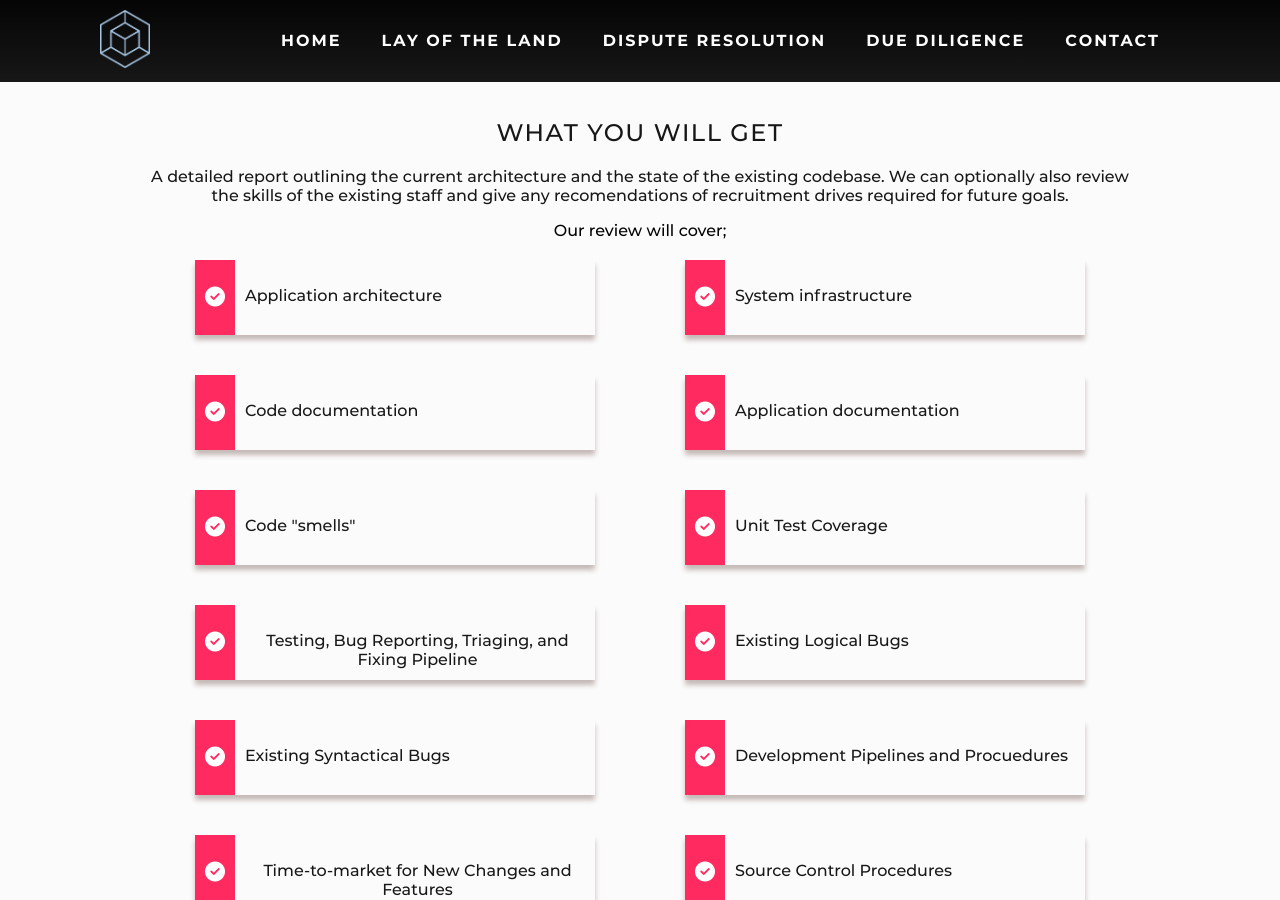
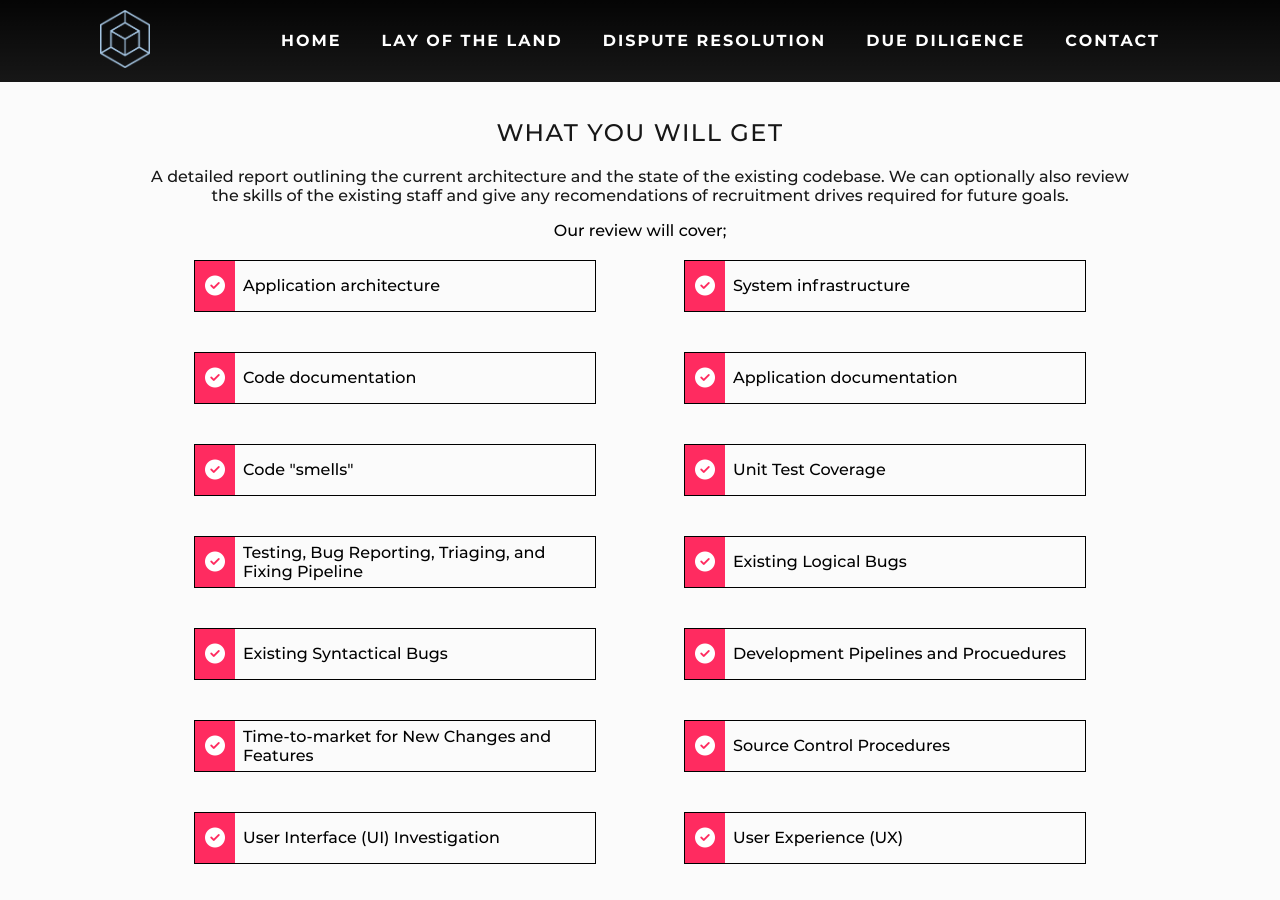
Before and after one commit to juliusyam/app-audits, a Jekyll site: the page built from _pages/dispute-resolution.markdown, in a window 1280 px wide and 900 px high, scrolled down 926 px. Built offline with Jekyll 4.4.1, drawn with Linux system fonts in a browser that asks for light colours; nearby versions of some CDN libraries; some of the changed text lies outside the part shown.

```diff
--- a/_includes/report.html
+++ b/_includes/report.html
@@ -2,87 +2,87 @@ Our review will cover;
 <section class="list-style">
     <div class="each">
             <div><i class="fas fa-check-circle"></i></div>
-            <div><p>Application architecture</p></div>
+            <div>Application architecture</div>
     </div>
     <div class="each">
             <div><i class="fas fa-check-circle"></i></div>
-            <div><p>System infrastructure</p></div>
+            <div>System infrastructure</div>
     </div>
     <div class="each">
             <div><i class="fas fa-check-circle"></i></div>
-            <div><p>Code documentation</p></div>
+            <div>Code documentation</div>
     </div>
     <div class="each">
             <div><i class="fas fa-check-circle"></i></div>
-            <div><p>Application documentation</p></div>
+            <div>Application documentation</div>
     </div>
     <div class="each">
             <div><i class="fas fa-check-circle"></i></div>
-            <div><p>Code "smells"</p></div>
+            <div>Code "smells"</div>
     </div>
     <div class="each">
             <div><i class="fas fa-check-circle"></i></div>
-            <div><p>Unit Test Coverage</p></div>
+            <div>Unit Test Coverage</div>
     </div>
     <div class="each">
             <div><i class="fas fa-check-circle"></i></div>
-            <div><p>Testing, Bug Reporting, Triaging, and Fixing Pipeline</p></div>
+            <div>Testing, Bug Reporting, Triaging, and Fixing Pipeline</div>
     </div>
     <div class="each">
             <div><i class="fas fa-check-circle"></i></div>
-            <div><p>Existing Logical Bugs</p></div>
+            <div>Existing Logical Bugs</div>
     </div>
     <div class="each">
             <div><i class="fas fa-check-circle"></i></div>
-            <div><p>Existing Syntactical Bugs</p></div>
+            <div>Existing Syntactical Bugs</div>
     </div>
     <div class="each">
             <div><i class="fas fa-check-circle"></i></div>
-            <div><p>Development Pipelines and Procuedures</p></div>
+            <div>Development Pipelines and Procuedures</div>
     </div>
     <div class="each">
             <div><i class="fas fa-check-circle"></i></div>
-            <div><p>Time-to-market for New Changes and Features</p></div>
+            <div>Time-to-market for New Changes and Features</div>
     </div>
     <div class="each">
             <div><i class="fas fa-check-circle"></i></div>
-            <div><p>Source Control Procedures</p></div>
+            <div>Source Control Procedures</div>
     </div>
     <div class="each">
             <div><i class="fas fa-check-circle"></i></div>
-            <div><p>User Interface Investigation</p></div>
+            <div>User Interface (UI) Investigation</div>
     </div>
     <div class="each">
             <div><i class="fas fa-check-circle"></i></div>
-            <div><p>User Experience (UX)</p></div>
+            <div>User Experience (UX)</div>
     </div>
     <div class="each">
             <div><i class="fas fa-check-circle"></i></div>
-            <div><p>Decision Making Procesess</p></div>
+            <div>Decision Making Procesess</div>
     </div>
     <div class="each">
             <div><i class="fas fa-check-circle"></i></div>
-            <div><p>Collection of Analytics</p></div>
+            <div>Collection of Analytics</div>
     </div>
     <div class="each">
             <div><i class="fas fa-check-circle"></i></div>
-            <div><p>Security vulnerabilities</p></div>
+            <div>Security vulnerabilities</div>
     </div>
     <div class="each">
             <div><i class="fas fa-check-circle"></i></div>
-            <div><p>Application Performance</p></div>
+            <div>Application Performance</div>
     </div>
     <div class="each">
             <div><i class="fas fa-check-circle"></i></div>
-            <div><p>Database Design</p></div>
+            <div>Database Design</div>
     </div>
     <div class="each">
             <div><i class="fas fa-check-circle"></i></div>
-            <div><p>Database Schema and Documentation</p></div>
+            <div>Database Schema and Documentation</div>
     </div>
     <div class="each">
             <div><i class="fas fa-check-circle"></i></div>
-            <div><p>Schema-less Data Structure</p></div>
+            <div>Schema-less Data Structure</div>
     </div>
 
 
--- a/assets/css/style.scss
+++ b/assets/css/style.scss
@@ -780,8 +780,7 @@ input[type="submit"] {
 }
 
 .list-style {
-  // position: relative;
-  // column-count: 3;
+  column-count: 2;
   display: flex;
   flex-wrap: wrap;
   justify-content: space-around;
@@ -807,9 +806,9 @@ input[type="submit"] {
     flex-direction: row;
     margin: 20px;
     width: 400px;
-    height: 75px;
+    height: 50px;
     overflow: hidden;
-    box-shadow: 0px 5px 5px #c4b9b5;
+    border: solid 1px black;
 
     @media (max-width: 500px) {
       width: 300px;
@@ -826,10 +825,13 @@ input[type="submit"] {
         font-size: 20px;
         color: white;
       }
+
       &:nth-child(2) {
-        padding: 10px 5px;
+        text-align: left;
+        margin-left: 3px;
+        margin-top: auto;
+        margin-bottom: auto;
       }
     }
   }
-
 }
--- a/assets/js/form.js
+++ b/assets/js/form.js
@@ -19,8 +19,17 @@ function validateInput(name, email, message) {
 }
 
 function sendData(data) {
-    // TODO: send data
-    localStorage.setItem('FormSubmission', JSON.stringify(data));
+  var xmlhttp;
+  if (window.XMLHttpRequest) {
+    xmlhttp = new XMLHttpRequest();
+  } else {
+    // code for older browsers
+    xmlhttp = new ActiveXObject("Microsoft.XMLHTTP");
+  }
+  xmlhttp.open("POST", "https://v690on6ahk.execute-api.eu-west-2.amazonaws.com/default/email-forwarding", true);
+  xmlhttp.setRequestHeader("x-api-key", "I06EVXWxBzakbN77ajkBh7pCwuwW9SxL5F9STAW7");
+  xmlhttp.setRequestHeader("Content-Type", "application/json");
+  xmlhttp.send(JSON.stringify(data));
 }
 
 function wrapCheckbox(checkbox, label) {
```
